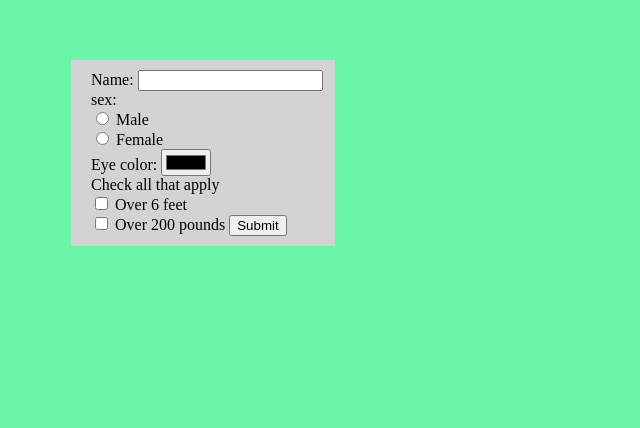
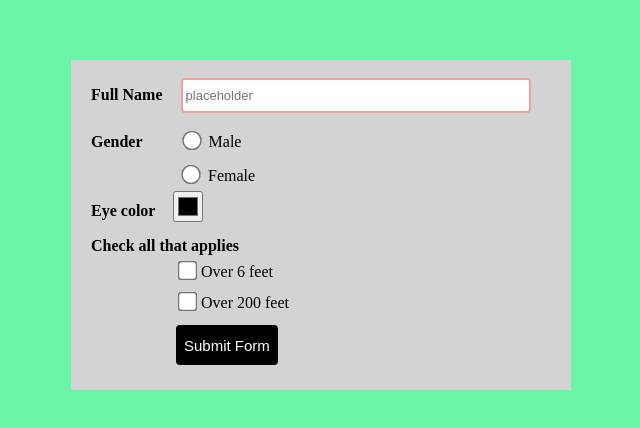
Before and after one commit to Ahmed-ui94/web_programming, a website: page web_programming_files/html/form_data.html in a window 1280 px wide. Shown: the part 140-568 px from the top of the page, without its empty margins (187-827 px from the left). Drawn offline with Linux system fonts and the light colour scheme.

Commit message:
styled properly

```diff
--- a/web_programming_files/html/form_data.css
+++ b/web_programming_files/html/form_data.css
@@ -1,14 +1,88 @@
 form {
-    height: 50%;
+    height: 330px;
+    width: 500px;
     background-color: lightgrey;
-    box-sizing: content-box;
+    box-sizing: border-box;
     margin-top: 200px;
     margin-right: 750px;
     margin-left: 250px;
     padding-top: 10px;
     padding-bottom: 10px;
     padding-left: 20px;
+    font-size: 16px;
 }
 body {
     background-color: rgba(10, 240, 114, 0.603);
 }
+#f_name {
+    width: 350px;
+    margin: 8px;
+    border: 2px solid rgb(242, 159, 159);
+    border-radius: 4px;
+    box-sizing: border-box;
+    padding: 8px 3px;
+    margin-left: 14px;
+}
+input[type="radio"], input[type='checkbox'] {
+  -ms-transform: scale(1.5); /* IE 9 */
+  -webkit-transform: scale(1.5); /* Chrome, Safari, Opera */
+  transform: scale(1.5);
+}
+.sex {
+    width: 20px;
+    margin-left: 90px;
+    margin-top: 13px;
+    padding: 100px;
+    display: inline;
+
+}
+p {
+    margin-bottom: 0px;
+    margin-top: 7px;
+}
+#male {
+    margin-bottom: 8px;
+    margin-left: 35px;
+}
+#female {
+    margin-bottom: 10px;
+}
+#Eye_color {
+    width: 30px;
+    height: 31px;
+    margin-left: 14px;
+    margin-bottom: 8px;
+
+}
+.checkbox {
+    margin-left: 90px;
+    margin-top: 9px;
+    margin-bottom: 9px;
+}
+#submit {
+    margin-top: 8px;
+    margin-left: 85px;
+    background-color: black;
+    color: white;
+    border: 2px solid black;
+    border-radius: 4px;
+    height: 40px;
+    font-size: 15px;
+}
+input::-webkit-input-placeholder {
+    font-size: 13px;
+    line-height: 4;
+}
+.country {
+    margin-left: 35px;
+    margin-top: 8px;
+    border: 2px solid black;
+    border-radius: 4px;
+    height: 20px;
+    width: 200px;
+}
+#select {
+    margin-left: 0px;
+    width: 60px;
+    height: 30px;
+}
--- a/web_programming_files/html/form_data.html
+++ b/web_programming_files/html/form_data.html
@@ -8,31 +8,27 @@
     <link rel="stylesheet" href="form_data.css">
 </head>
 <body>
-    <div>
+
     <form id="form" onsubmit="display()">
-        <label for="f_name">Name:</label>
-        <input type="text" name="f_name" id="f_name"> <br>
-        <label for="sex">sex: <br>
-            <input type="radio" name="male" id="male" id="sex">
-            <label for="male">Male</label><br>
-            <input type="radio" name="female" id="female" id="sex">
-            <label for="female">Female</label>
-        </label><br>
-        <label for="Eye_color">Eye color: </label>
+        <label for="f_name"><strong>Full Name</strong></label>
+        <input type="text" name="f_name" id="f_name" placeholder="placeholder"> <br>
+
+        <label><strong>Gender</strong></label>
+        <input type="radio" name="male" id="male" class="sex">
+        <label for="male">Male</label><br>
+        <input type="radio" name="female" id="female" class="sex">
+        <label for="female">Female</label>
+        <br>
+        <label for="Eye_color"><strong>Eye color</strong> </label>
         <input type="color" name="Eye_color" id="Eye_color"><br>
-        <label for="chechbox">Check all that apply</label><br>
-        <input type="checkbox" name="chechbox" id="over 6" id="chechbox">
+        <p><strong>Check all that applies</strong></p>
+        <input type="checkbox" name="chechbox" id="over 6" class="checkbox">
         <label for="over 6">Over 6 feet</label><br>
-        <input type="checkbox" name="chechbox" id="chechbox" id="over 200">
-        <label for="over 200">Over 200 pounds</label>
-        <input type="submit" name="submit" id="submit">
+        <input type="checkbox" name="chechbox" class="checkbox" id="over 200">
+        <label for="over 200">Over 200 feet </label><br>
+        <input type="submit" name="submit" id="submit" value="Submit Form">
     </form>
-    </div>
-    <script>
-       let name = document.queryselector("#form");
-       document.queryselector("#submit").onsubmit = function() {
-        name.style.backgroundColor = "green";
-       }
-    </script>
+
+
 </body>
 </html>
```
Also changed, not shown: python/Object_oriented_programming/shirtificate.png (added).
